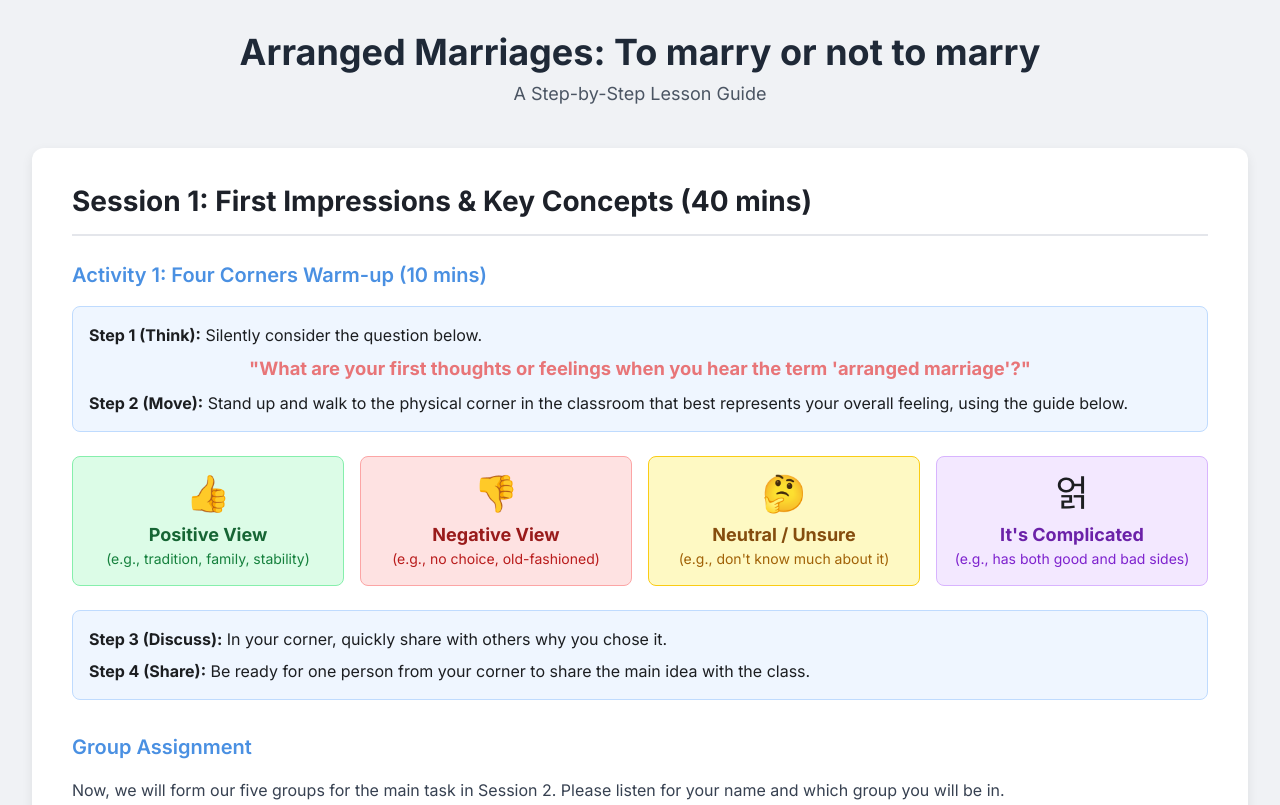
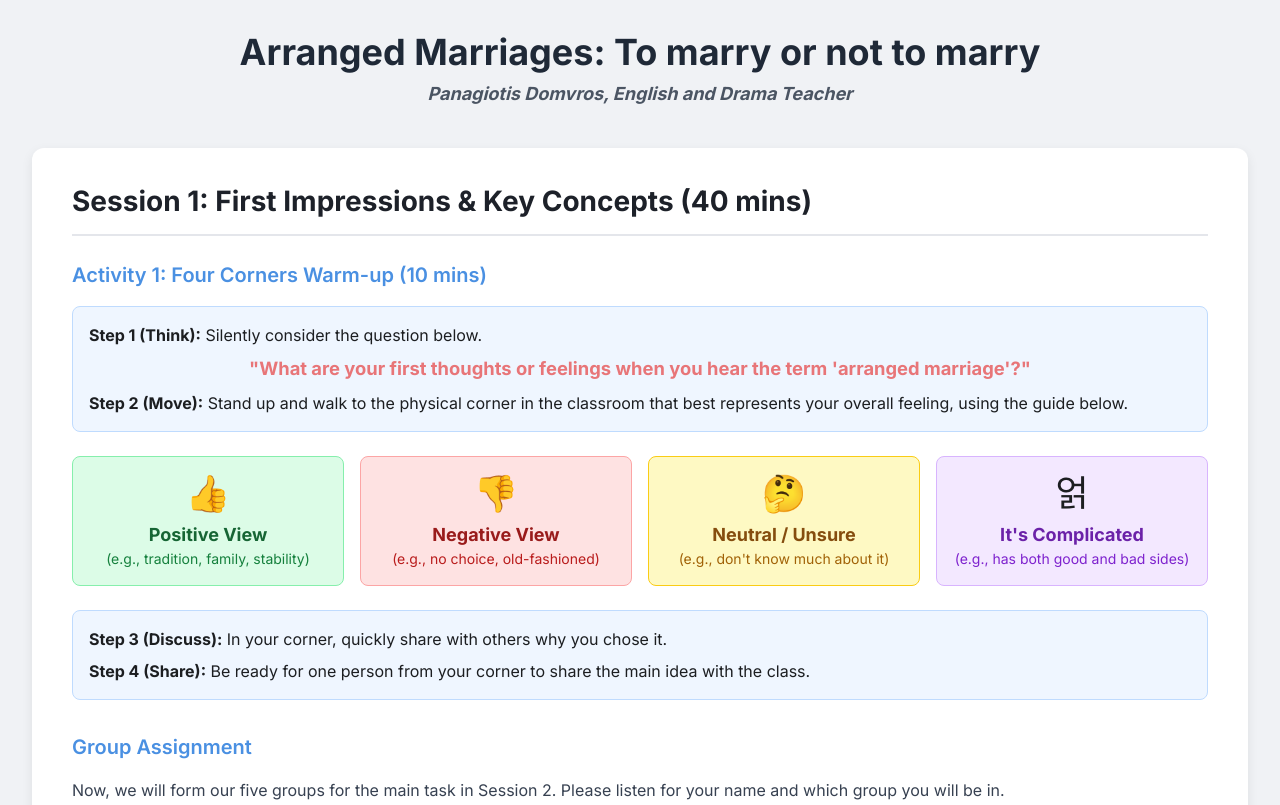
Before and after one commit to pa-domvros/Marry-not-Marry, a plain HTML site: page index.html in a window 1280 px wide. Shown: the top 805 px of the page. Drawn offline with nearby package versions, Linux system fonts and the light colour scheme.

Commit message:
Add files via upload

```diff
--- a/index.html
+++ b/index.html
@@ -193,7 +193,7 @@
 
     <header class="text-center mb-10">
         <h1 class="text-4xl font-bold text-gray-800">Arranged Marriages: To marry or not to marry</h1>
-        <p class="text-lg text-gray-600 mt-2">A Step-by-Step Lesson Guide</p>
+        <p class="text-lg text-gray-600 mt-2"><i><strong>Panagiotis Domvros, English and Drama Teacher</strong></i></p>
     </header>
 
     <main class="max-w-7xl mx-auto">
```
